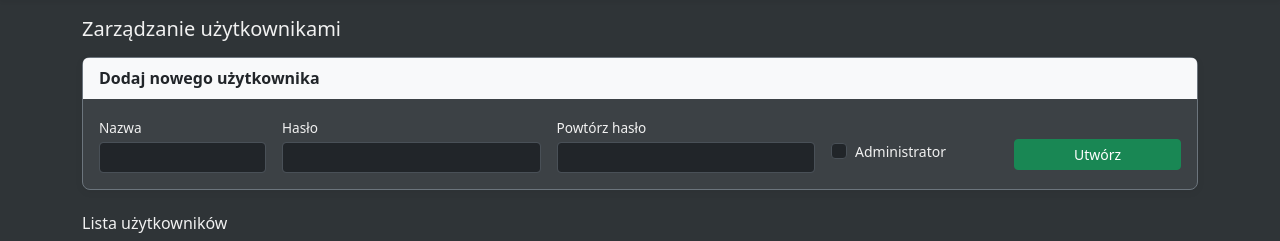
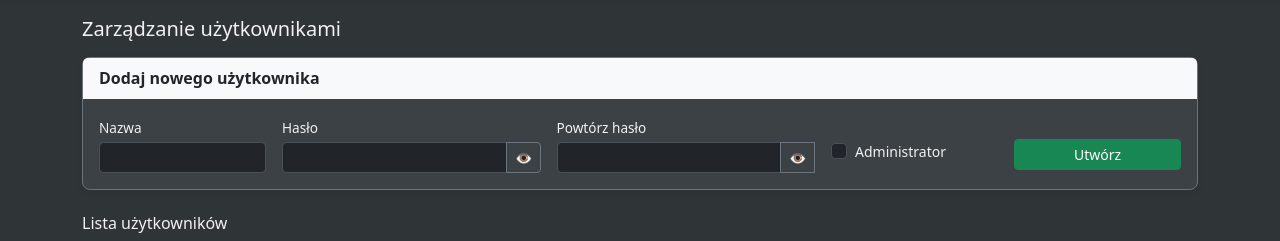
Before and after one commit to MarcinCichy/olt_bckp, a Flask app: template templates/users.html in a window 1280 px wide. Shown: the part 71-312 px from the top of the page. Run offline with Flask 3, Linux system fonts and the light colour scheme; the template is opened without the code that fills it, so the values that code supplies are empty.

Commit message:
Implement password visibility toggle (show/hide) in user forms
- UI: Upgraded password input fields in `users.html` to Input Groups with action buttons.
- UX: Added an interactive toggle button (eye icon) allowing users to reveal password text before submission.
- JS: Implemented `togglePassword` function to dynamically switch input type between `password` and `text`.
- Applied changes to both the user creation form and password reset modals.

```diff
--- a/templates/users.html
+++ b/templates/users.html
@@ -12,17 +12,26 @@
                 <label class="form-label form-label-sm">Nazwa</label>
                 <input type="text" name="username" class="form-control form-control-sm" required>
             </div>
+
             <div class="col-md-3">
                 <label class="form-label form-label-sm">Hasło</label>
-                <input type="password" name="password" id="add_pass" class="form-control form-control-sm" required>
+                <div class="input-group input-group-sm">
+                    <input type="password" name="password" id="add_pass" class="form-control" required>
+                    <button class="btn btn-outline-secondary" type="button" onclick="togglePassword('add_pass', this)">👁️</button>
                 </div>
+            </div>
+
             <div class="col-md-3">
                 <label class="form-label form-label-sm">Powtórz hasło</label>
-                <input type="password" name="confirm_password" id="add_confirm" class="form-control form-control-sm" required>
+                <div class="input-group input-group-sm">
+                    <input type="password" name="confirm_password" id="add_confirm" class="form-control" required>
+                    <button class="btn btn-outline-secondary" type="button" onclick="togglePassword('add_confirm', this)">👁️</button>
                     <div class="invalid-feedback fw-bold">
                         Hasła nie są identyczne!
                     </div>
                 </div>
+            </div>
+
             <div class="col-md-2">
                 <div class="form-check mt-4">
                     <input class="form-check-input" type="checkbox" name="is_admin" id="isAdminCheck">
@@ -104,13 +113,19 @@
                                 <div class="modal-body text-start">
                                     <div class="mb-3">
                                         <label class="form-label">Nowe hasło:</label>
+                                        <div class="input-group">
                                             <input type="password" name="new_password" id="reset_pass_{{ user.id }}" class="form-control" required>
+                                            <button class="btn btn-outline-secondary" type="button" onclick="togglePassword('reset_pass_{{ user.id }}', this)">👁️</button>
+                                        </div>
                                     </div>
                                     <div class="mb-3">
                                         <label class="form-label">Potwierdź hasło:</label>
+                                        <div class="input-group">
                                             <input type="password" name="confirm_password" id="reset_confirm_{{ user.id }}" class="form-control" required>
+                                            <button class="btn btn-outline-secondary" type="button" onclick="togglePassword('reset_confirm_{{ user.id }}', this)">👁️</button>
                                             <div class="invalid-feedback fw-bold">
                                                 Hasła muszą być identyczne!
+                                            </div>
                                         </div>
                                     </div>
                                 </div>
@@ -130,6 +145,18 @@
 </table>
 
 <script>
+    // --- Funkcja przełączająca widoczność hasła ---
+    function togglePassword(fieldId, btn) {
+        const input = document.getElementById(fieldId);
+        if (input.type === "password") {
+            input.type = "text";
+            btn.textContent = "🙈"; // Małpka zasłaniająca oczy (Ukryj)
+        } else {
+            input.type = "password";
+            btn.textContent = "👁️"; // Oko (Pokaż)
+        }
+    }
+
     document.addEventListener("DOMContentLoaded", function() {
 
         // --- 1. Obsługa walidacji formularza "Dodaj Użytkownika" ---
@@ -144,10 +171,8 @@
                 addPass.classList.remove('is-invalid');
 
                 if (addPass.value !== addConfirm.value) {
-                    event.preventDefault(); // ZATRZYMUJEMY WYSYŁANIE
+                    event.preventDefault();
                     event.stopPropagation();
-
-                    // Dodajemy klasę błędu Bootstrap (pokaże się czerwona ramka i komunikat)
                     addConfirm.classList.add('is-invalid');
                     addPass.classList.add('is-invalid');
                 }
@@ -155,24 +180,19 @@
         }
 
         // --- 2. Obsługa walidacji wszystkich Modali "Zmień Hasło" ---
-        // Pobieramy wszystkie formularze zmiany hasła
         const resetForms = document.querySelectorAll('.reset-password-form');
 
         resetForms.forEach(function(form) {
             form.addEventListener('submit', function(event) {
-                // Znajdujemy pola wewnątrz TEGO konkretnego formularza
                 const passInput = form.querySelector('input[name="new_password"]');
                 const confirmInput = form.querySelector('input[name="confirm_password"]');
 
-                // Reset stylów
                 confirmInput.classList.remove('is-invalid');
                 passInput.classList.remove('is-invalid');
 
                 if (passInput.value !== confirmInput.value) {
-                    event.preventDefault(); // ZATRZYMUJEMY ZAMYKANIE MODALA
+                    event.preventDefault();
                     event.stopPropagation();
-
-                    // Pokazujemy błąd wewnątrz modala
                     confirmInput.classList.add('is-invalid');
                     passInput.classList.add('is-invalid');
                 }
```
Also changed, not shown: docker-compose.yml (+4 -4 lines). Lines whose indentation alone changed are shown as unchanged.
